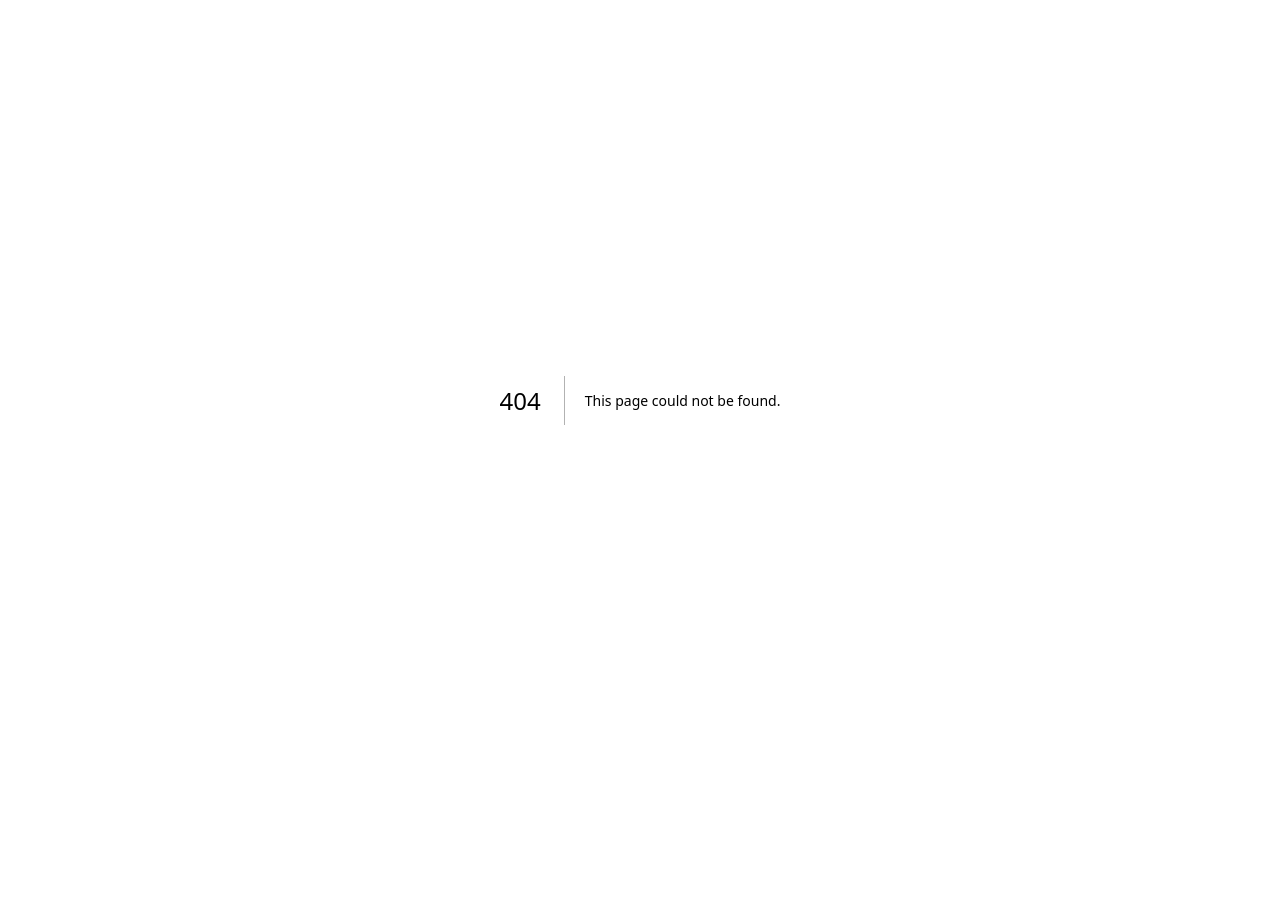
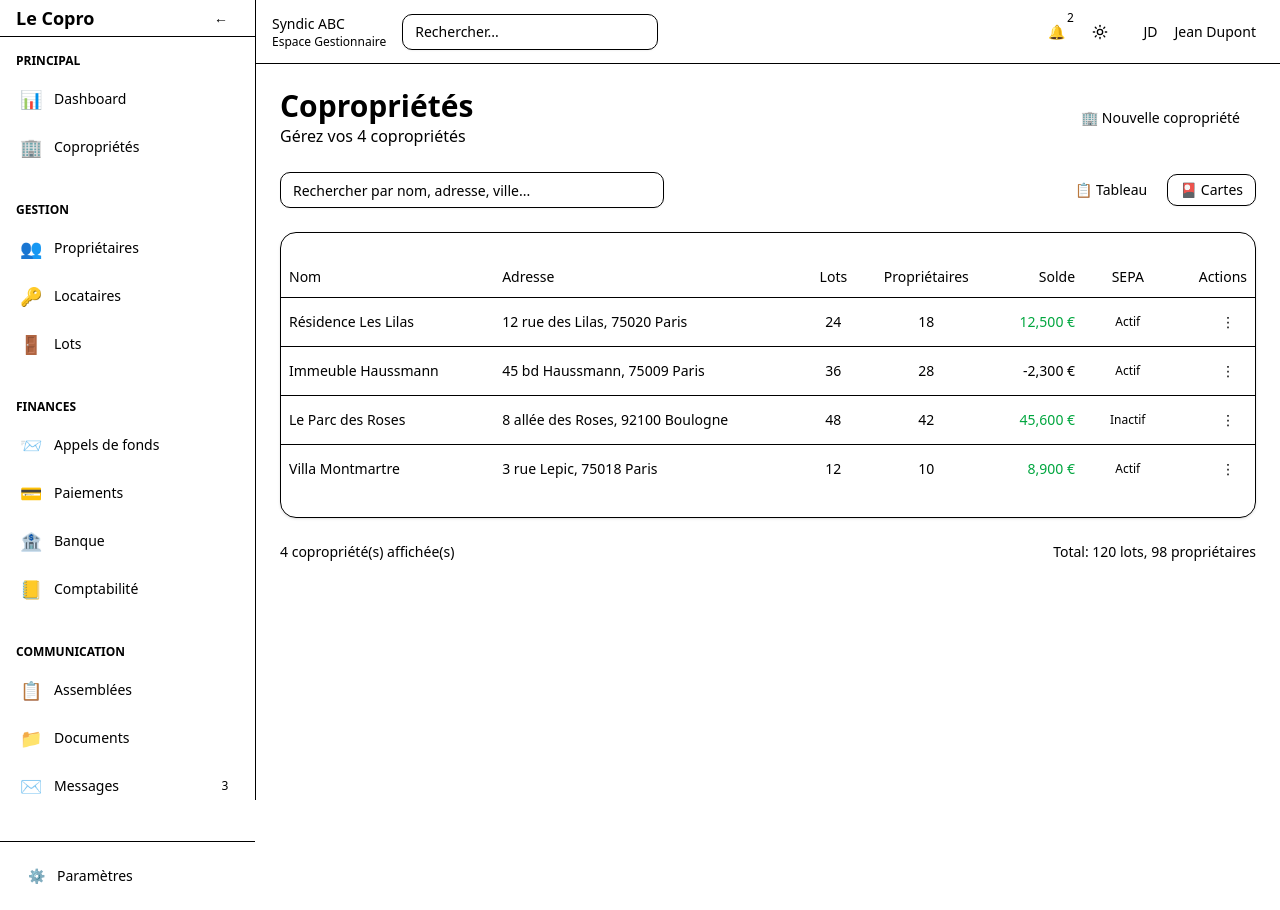
Before and after one commit to vMarc64/Le-Copropri-taire, a Next.js app in the folder apps/web/: page /app/condominiums in a window 1280 px wide. Before the commit this address had no page. Before the commit the page ends 800 px from the top, so only its background shows below. Built offline with nearby package versions, Linux system fonts and the light colour scheme.

Commit message:
feat(web): add Condominiums list page with table/cards views
- Create /app/condominiums page
- Add search filter by name, address, city
- Toggle between table and cards view
- Display lots, owners, balance, SEPA status
- Add dropdown menu with quick actions

Closes #19

```diff
--- /dev/null
+++ b/apps/web/src/app/app/condominiums/page.tsx
@@ -0,0 +1,252 @@
+"use client";
+
+import { useState } from "react";
+import Link from "next/link";
+import { Button } from "@/components/ui/button";
+import { Input } from "@/components/ui/input";
+import { Badge } from "@/components/ui/badge";
+import { Card, CardContent, CardHeader, CardTitle } from "@/components/ui/card";
+import {
+  Table,
+  TableBody,
+  TableCell,
+  TableHead,
+  TableHeader,
+  TableRow,
+} from "@/components/ui/table";
+import {
+  DropdownMenu,
+  DropdownMenuContent,
+  DropdownMenuItem,
+  DropdownMenuTrigger,
+} from "@/components/ui/dropdown-menu";
+
+// Mock data
+const mockCondominiums = [
+  {
+    id: "1",
+    name: "Résidence Les Lilas",
+    address: "12 rue des Lilas",
+    city: "Paris",
+    postalCode: "75020",
+    lots: 24,
+    owners: 18,
+    balance: 12500,
+    sepaEnabled: true,
+  },
+  {
+    id: "2",
+    name: "Immeuble Haussmann",
+    address: "45 bd Haussmann",
+    city: "Paris",
+    postalCode: "75009",
+    lots: 36,
+    owners: 28,
+    balance: -2300,
+    sepaEnabled: true,
+  },
+  {
+    id: "3",
+    name: "Le Parc des Roses",
+    address: "8 allée des Roses",
+    city: "Boulogne",
+    postalCode: "92100",
+    lots: 48,
+    owners: 42,
+    balance: 45600,
+    sepaEnabled: false,
+  },
+  {
+    id: "4",
+    name: "Villa Montmartre",
+    address: "3 rue Lepic",
+    city: "Paris",
+    postalCode: "75018",
+    lots: 12,
+    owners: 10,
+    balance: 8900,
+    sepaEnabled: true,
+  },
+];
+
+export default function CondominiumsListPage() {
+  const [search, setSearch] = useState("");
+  const [viewMode, setViewMode] = useState<"table" | "cards">("table");
+
+  const filteredCondos = mockCondominiums.filter(
+    (condo) =>
+      condo.name.toLowerCase().includes(search.toLowerCase()) ||
+      condo.address.toLowerCase().includes(search.toLowerCase()) ||
+      condo.city.toLowerCase().includes(search.toLowerCase())
+  );
+
+  return (
+    <div className="space-y-6">
+      {/* Header */}
+      <div className="flex items-center justify-between">
+        <div>
+          <h1 className="text-3xl font-bold">Copropriétés</h1>
+          <p className="text-muted-foreground">
+            Gérez vos {mockCondominiums.length} copropriétés
+          </p>
+        </div>
+        <Button asChild>
+          <Link href="/app/condominiums/new">🏢 Nouvelle copropriété</Link>
+        </Button>
+      </div>
+
+      {/* Filters & View Toggle */}
+      <div className="flex flex-col gap-4 md:flex-row md:items-center md:justify-between">
+        <Input
+          placeholder="Rechercher par nom, adresse, ville..."
+          value={search}
+          onChange={(e) => setSearch(e.target.value)}
+          className="max-w-sm"
+        />
+        <div className="flex gap-2">
+          <Button
+            variant={viewMode === "table" ? "default" : "outline"}
+            size="sm"
+            onClick={() => setViewMode("table")}
+          >
+            📋 Tableau
+          </Button>
+          <Button
+            variant={viewMode === "cards" ? "default" : "outline"}
+            size="sm"
+            onClick={() => setViewMode("cards")}
+          >
+            🎴 Cartes
+          </Button>
+        </div>
+      </div>
+
+      {/* Table View */}
+      {viewMode === "table" && (
+        <Card>
+          <CardContent className="p-0">
+            <Table>
+              <TableHeader>
+                <TableRow>
+                  <TableHead>Nom</TableHead>
+                  <TableHead>Adresse</TableHead>
+                  <TableHead className="text-center">Lots</TableHead>
+                  <TableHead className="text-center">Propriétaires</TableHead>
+                  <TableHead className="text-right">Solde</TableHead>
+                  <TableHead className="text-center">SEPA</TableHead>
+                  <TableHead className="text-right">Actions</TableHead>
+                </TableRow>
+              </TableHeader>
+              <TableBody>
+                {filteredCondos.length === 0 ? (
+                  <TableRow>
+                    <TableCell colSpan={7} className="py-8 text-center text-muted-foreground">
+                      Aucune copropriété trouvée
+                    </TableCell>
+                  </TableRow>
+                ) : (
+                  filteredCondos.map((condo) => (
+                    <TableRow key={condo.id}>
+                      <TableCell>
+                        <Link
+                          href={`/app/condominiums/${condo.id}`}
+                          className="font-medium hover:underline"
+                        >
+                          {condo.name}
+                        </Link>
+                      </TableCell>
+                      <TableCell>
+                        {condo.address}, {condo.postalCode} {condo.city}
+                      </TableCell>
+                      <TableCell className="text-center">{condo.lots}</TableCell>
+                      <TableCell className="text-center">{condo.owners}</TableCell>
+                      <TableCell className={`text-right font-medium ${condo.balance < 0 ? "text-destructive" : "text-green-600"}`}>
+                        {condo.balance.toLocaleString()} €
+                      </TableCell>
+                      <TableCell className="text-center">
+                        {condo.sepaEnabled ? (
+                          <Badge variant="default">Actif</Badge>
+                        ) : (
+                          <Badge variant="secondary">Inactif</Badge>
+                        )}
+                      </TableCell>
+                      <TableCell className="text-right">
+                        <DropdownMenu>
+                          <DropdownMenuTrigger asChild>
+                            <Button variant="ghost" size="sm">⋮</Button>
+                          </DropdownMenuTrigger>
+                          <DropdownMenuContent align="end">
+                            <DropdownMenuItem asChild>
+                              <Link href={`/app/condominiums/${condo.id}`}>👁️ Voir</Link>
+                            </DropdownMenuItem>
+                            <DropdownMenuItem asChild>
+                              <Link href={`/app/condominiums/${condo.id}/lots`}>🚪 Lots</Link>
+                            </DropdownMenuItem>
+                            <DropdownMenuItem asChild>
+                              <Link href={`/app/condominiums/${condo.id}/owners`}>👥 Propriétaires</Link>
+                            </DropdownMenuItem>
+                            <DropdownMenuItem asChild>
+                              <Link href={`/app/condominiums/${condo.id}/settings`}>⚙️ Paramètres</Link>
+                            </DropdownMenuItem>
+                          </DropdownMenuContent>
+                        </DropdownMenu>
+                      </TableCell>
+                    </TableRow>
+                  ))
+                )}
+              </TableBody>
+            </Table>
+          </CardContent>
+        </Card>
+      )}
+
+      {/* Cards View */}
+      {viewMode === "cards" && (
+        <div className="grid gap-4 md:grid-cols-2 lg:grid-cols-3">
+          {filteredCondos.map((condo) => (
+            <Link key={condo.id} href={`/app/condominiums/${condo.id}`}>
+              <Card className="cursor-pointer transition-colors hover:bg-muted/50">
+                <CardHeader className="pb-2">
+                  <div className="flex items-start justify-between">
+                    <CardTitle className="text-lg">{condo.name}</CardTitle>
+                    {condo.sepaEnabled && <Badge>SEPA</Badge>}
+                  </div>
+                  <p className="text-sm text-muted-foreground">
+                    {condo.address}, {condo.postalCode} {condo.city}
+                  </p>
+                </CardHeader>
+                <CardContent>
+                  <div className="grid grid-cols-3 gap-4 text-center">
+                    <div>
+                      <p className="text-2xl font-bold">{condo.lots}</p>
+                      <p className="text-xs text-muted-foreground">Lots</p>
+                    </div>
+                    <div>
+                      <p className="text-2xl font-bold">{condo.owners}</p>
+                      <p className="text-xs text-muted-foreground">Propriétaires</p>
+                    </div>
+                    <div>
+                      <p className={`text-2xl font-bold ${condo.balance < 0 ? "text-destructive" : "text-green-600"}`}>
+                        {(condo.balance / 1000).toFixed(1)}k
+                      </p>
+                      <p className="text-xs text-muted-foreground">Solde €</p>
+                    </div>
+                  </div>
+                </CardContent>
+              </Card>
+            </Link>
+          ))}
+        </div>
+      )}
+
+      {/* Stats Footer */}
+      <div className="flex justify-between text-sm text-muted-foreground">
+        <span>{filteredCondos.length} copropriété(s) affichée(s)</span>
+        <span>
+          Total: {filteredCondos.reduce((acc, c) => acc + c.lots, 0)} lots,{" "}
+          {filteredCondos.reduce((acc, c) => acc + c.owners, 0)} propriétaires
+        </span>
+      </div>
+    </div>
+  );
+}
```
